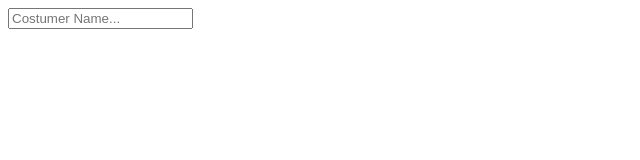
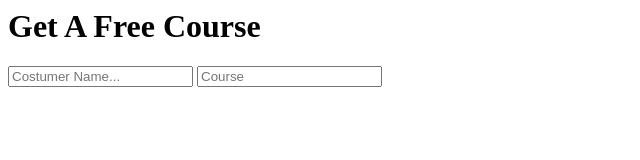
Before and after one commit to hanaszzsolt323/courseform, a plain HTML site: page index.html in a window 1280 px wide. Shown: the whole page, without its empty margins (0-640 px from the left). Drawn offline with Linux system fonts and the light colour scheme.

Commit message:
added course input and h1

```diff
--- a/index.html
+++ b/index.html
@@ -10,7 +10,9 @@
 <body>
     <main class="main">
         <form class="inputs">
+            <h1>Get A Free Course</h1>
             <input type="text" class="name" minlength="1" placeholder="Costumer Name...">
+            <input type="text" class="course" minlength="1" placeholder="Course">
         </form>
     </main>
 </body>
```
